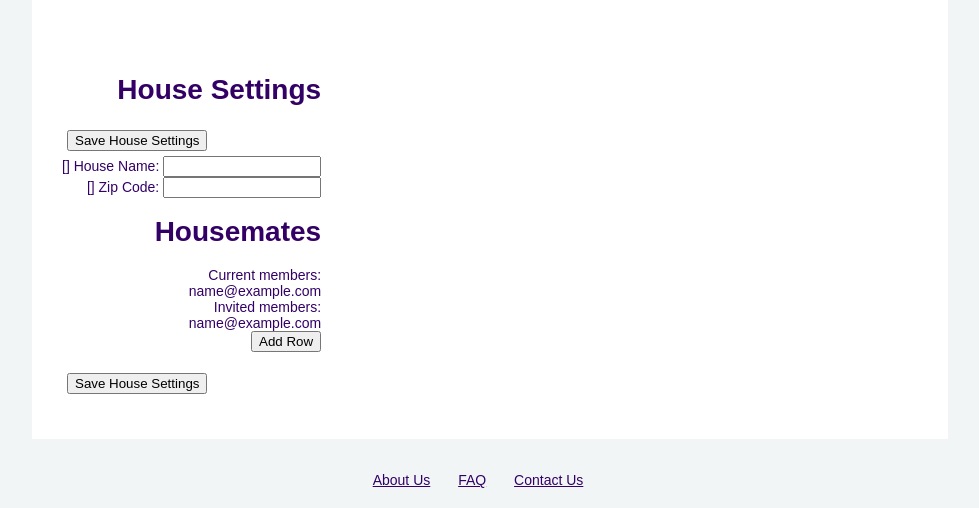
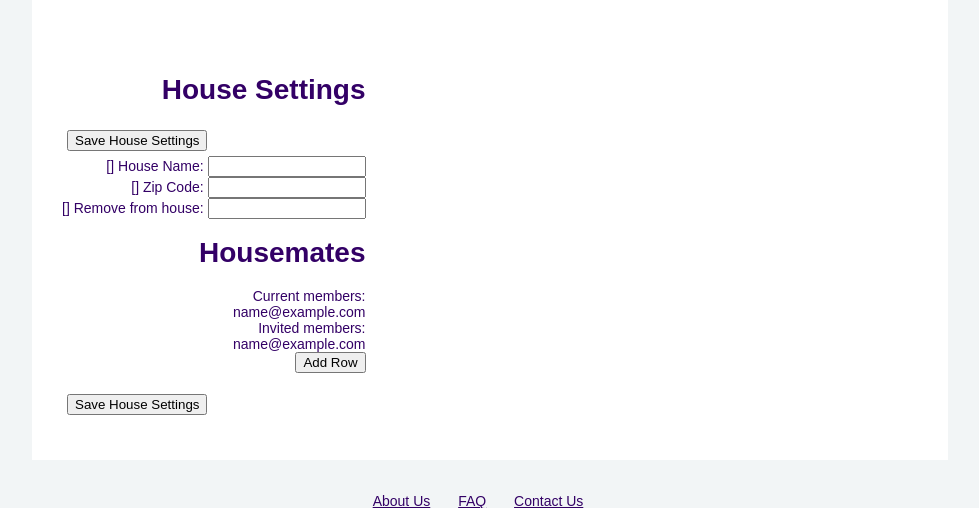
Before and after one commit to Full-House-UW/fullhouse, a Django app: template fullhouse/templates/house_settings.html in a window 1280 px wide. Shown: the part 50-558 px from the top of the page, without its empty margins (150-1129 px from the left). Run offline with Django 3.2, Linux system fonts and the light colour scheme; the template is opened without the code that fills it: most values are stand-ins (such as "Sample title", 1, 10 or a date in 2020); form fields are guessed from the names that the template uses; some libraries are stand-ins or nearby versions.

Commit message:
add ability to remove oneself from a house

```diff
--- a/fullhouse/dashboard/forms.py
+++ b/fullhouse/dashboard/forms.py
@@ -11,6 +11,8 @@ import models
 
 
 class CreateHouseForm(forms.ModelForm):
+    remove_from_house = forms.BooleanField(required=False, label="Remove me from this house")
+
     class Meta:
         model = models.House
 
--- a/fullhouse/dashboard/views.py
+++ b/fullhouse/dashboard/views.py
@@ -239,6 +239,9 @@ def edit_house(request):
                     InviteProfile.objects.create_member_invite(
                         email, user, user.profile.house
                     )
+            if form.cleaned_data['remove_from_house']:
+                user.profile.house = None
+                user.profile.save()
 
             return HttpResponseRedirect('/dashboard/')
 
--- a/fullhouse/templates/house_settings.html
+++ b/fullhouse/templates/house_settings.html
@@ -40,6 +40,12 @@
           {{ form.zip_code }}
         </div>
 
+        <div class="fieldWrapper">
+          {{ form.remove_from_house.errors }}
+          <label form="remove_from_house">{{ form.remove_from_house.label }}: </label>
+          {{ form.remove_from_house }}
+        </div>
+
         <script src="{{ STATIC_PREFIX }}add_members.js" ></script>
         <div id="addmembers">
           <h1>Housemates</h1>
```
